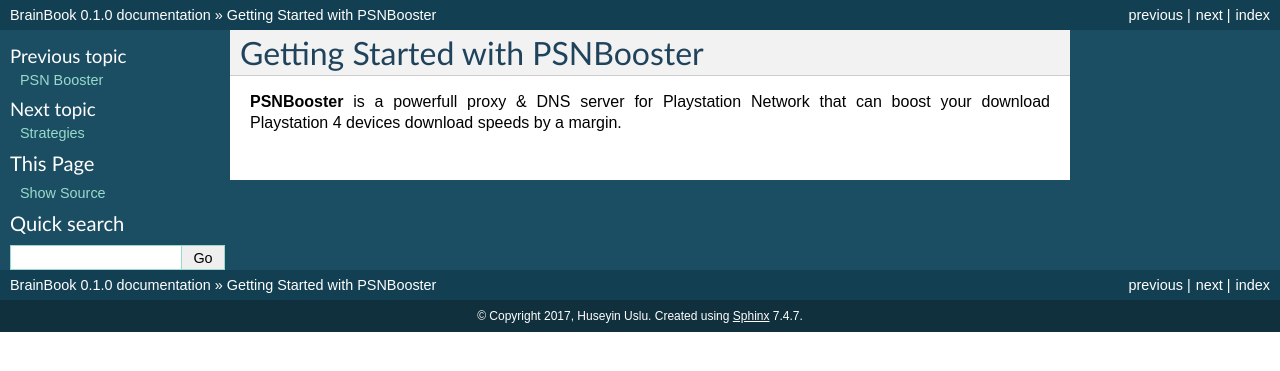
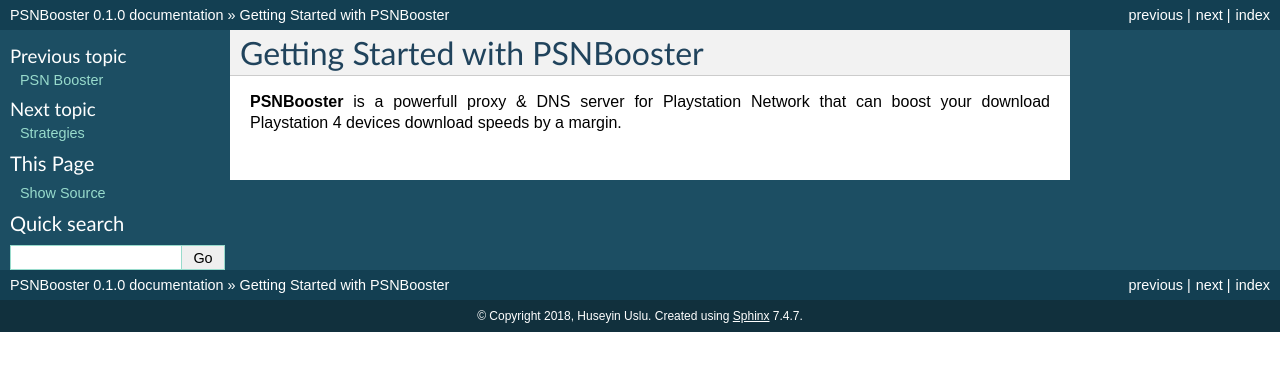
Before and after one commit to bonesoul/PSNBoosterBook, a Sphinx documentation site: the page built from docs/getting-started.rst, in a window 1280 px wide. Shown: the top 371 px of the page. Built offline with Sphinx 7.4.7, drawn with Linux system fonts in a browser that asks for light colours; pages that are not in the unit, such as notebooks, are missing from menus.

```diff
--- a/docs/conf.py
+++ b/docs/conf.py
@@ -1,7 +1,7 @@
 #!/usr/bin/env python3
 # -*- coding: utf-8 -*-
 #
-# BrainBook documentation build configuration file, created by
+# PSNBooster documentation build configuration file, created by
 # sphinx-quickstart on Fri Sep 26 14:22:38 2014.
 #
 # This file is execfile()d with the current directory set to its
@@ -44,8 +44,8 @@ source_suffix = '.rst'
 master_doc = 'index'
 
 # General information about the project.
-project = 'BrainBook'
-copyright = '2017, Huseyin Uslu'
+project = 'PSNBooster'
+copyright = '2018, Huseyin Uslu'
 
 # The version info for the project you're documenting, acts as replacement for
 # |version| and |release|, also used in various other places throughout the
@@ -177,7 +177,7 @@ html_static_path = ['_static']
 #html_file_suffix = None
 
 # Output file base name for HTML help builder.
-htmlhelp_basename = 'Braindoc'
+htmlhelp_basename = 'PSNBoosterdoc'
 
 
 # -- Options for LaTeX output ---------------------------------------------
@@ -197,7 +197,7 @@ latex_elements = {
 # (source start file, target name, title,
 #  author, documentclass [howto, manual, or own class]).
 latex_documents = [
-  ('index', 'Brain.tex', 'Brain Documentation',
+  ('index', 'PSNBooster.tex', 'PSNBooster Documentation',
    'Huseyin Uslu', 'manual'),
 ]
 
@@ -227,7 +227,7 @@ latex_documents = [
 # One entry per manual page. List of tuples
 # (source start file, name, description, authors, manual section).
 man_pages = [
-    ('index', 'brain', 'Brain Documentation',
+    ('index', 'psnbooster', 'PSNBooster Documentation',
      ['Huseyin Uslu'], 1)
 ]
 
@@ -241,8 +241,8 @@ man_pages = [
 # (source start file, target name, title, author,
 #  dir menu entry, description, category)
 texinfo_documents = [
-  ('index', 'BrainBook', 'Brain Documentation',
-   'Huseyin Uslu', 'BrainBook', 'Brain documentation.',
+  ('index', 'PSNBooster', 'PSNBooster Documentation',
+   'Huseyin Uslu', 'PSNBooster', 'PSNBooster documentation.',
    'Miscellaneous'),
 ]
 
--- a/docs/getting-started.rst
+++ b/docs/getting-started.rst
@@ -1,4 +1,4 @@
-.. _about:
+.. _getting-started:
 
 Getting Started with PSNBooster
 ===============================
```
